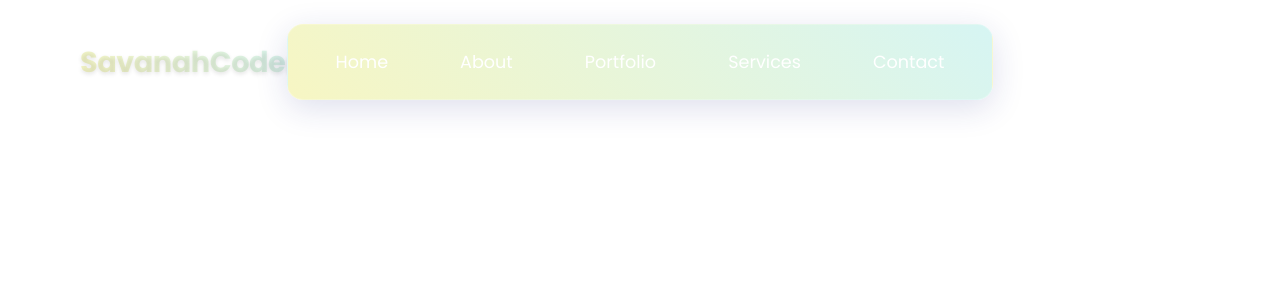
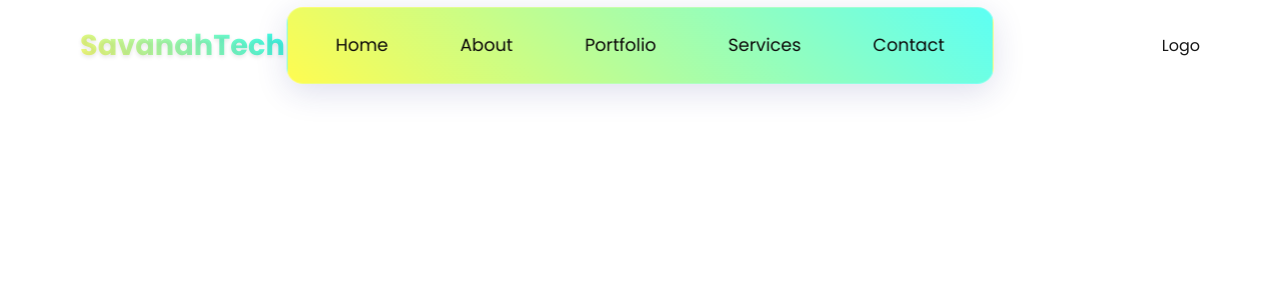
Before and after one commit to NixonOjiem/savannahcoders, a Next.js app: page / in a window 1280 px wide. Shown: the top 300 px of the page. Built offline with nearby package versions, Linux system fonts and the light colour scheme.

Commit message:
finnished the navigation bar

```diff
--- a/src/components/NavigationBar.tsx
+++ b/src/components/NavigationBar.tsx
@@ -3,7 +3,7 @@ import React from 'react'
 function NavigationBar() {
     return (
         <header className="header">
-            <a href="#" className="logo">SavanahCoders</a>
+            <a href="#" className="companyName">SavanahTech</a>
             <nav className="navbar">
                 <a href="#">Home</a>
                 <a href="#">About</a>
@@ -11,6 +11,9 @@ function NavigationBar() {
                 <a href="#">Services</a>
                 <a href="#">Contact</a>
             </nav>
+            <p className='logo'>
+                Logo
+            </p>
         </header>
     )
 }
--- a/src/styles/global.css
+++ b/src/styles/global.css
@@ -18,14 +18,14 @@ body {
     width: 100%;
     padding: 1.5rem 5rem;
     display: flex;
-    justify-content: center; /* Center content horizontally */
+    justify-content: space-between; /* Distribute space between elements */
     align-items: center;
 }
 
 .header a {
     /* Other styles (font-size, text-decoration, etc.) */
     color: #333; /* Fallback color for browsers not supporting gradient text */
-    background: linear-gradient(45deg, #f7f6c3, #d6f5f3);;
+    background: linear-gradient(45deg, #fffd75, #35fff2);
     -webkit-background-clip: text;
     background-clip: text;
     -webkit-text-fill-color: transparent;
@@ -37,35 +37,34 @@ body {
     color: #f00; /* this will override the gradient on hover*/
   }
 
-.logo {
+  .companyName {
     color: rgba(255, 255, 255, 0.9);
     font-size: 1.8rem;
     font-weight: 700;
     text-shadow: 0 2px 4px rgba(0, 0, 0, 0.1);
-    letter-spacing: -0.5px;
-    position: absolute;
-    left: 5rem;
+    /* Remove absolute positioning */
 }
+
 
 .navbar {
     display: flex;
-    justify-content: center;
     gap: 2.5rem;
     padding: 1rem 2rem;
     background: rgba(255, 255, 255, 0.1);
     backdrop-filter: blur(16px) saturate(180%);
-    -webkit-backdrop-filter: blur(16px) saturate(180%);
     border: 1px solid rgba(255, 255, 255, 0.2);
     box-shadow: 0 8px 32px 0 rgba(31, 38, 135, 0.15);
     border-radius: 1rem;
     transition: all 0.3s ease;
-    /* background: linear-gradient(45deg, #ff6b6b, #4ecdc4); */
-    background: linear-gradient(45deg, #f7f6c3, #d6f5f3);
+    background: linear-gradient(45deg, #fffc51, #5dfff4);
+    position: absolute; /* Add this for precise centering */
+    left: 50%; /* Center horizontally */
+    transform: translateX(-50%); /* Adjust for exact center */
 }
 
 /* Keep the rest of your CSS the same below this line */
 .navbar a {
-    color: #fff; /* Changed to solid white */
+    color: #0c0909; /* Changed to solid white */
     font-size: 1.1rem;
     text-decoration: none;
     padding: 0.5rem 1rem;
@@ -114,3 +113,7 @@ body {
     );
     transition: 0.6s cubic-bezier(0.4, 0, 0.2, 1);
 }
+
+.logo {
+    margin-left: auto; /* Pushes logo to the right */
+}
```
Also changed, not shown: package.json (+7 -7 lines), 1 other file (tests, documents, lock files or other folders).
